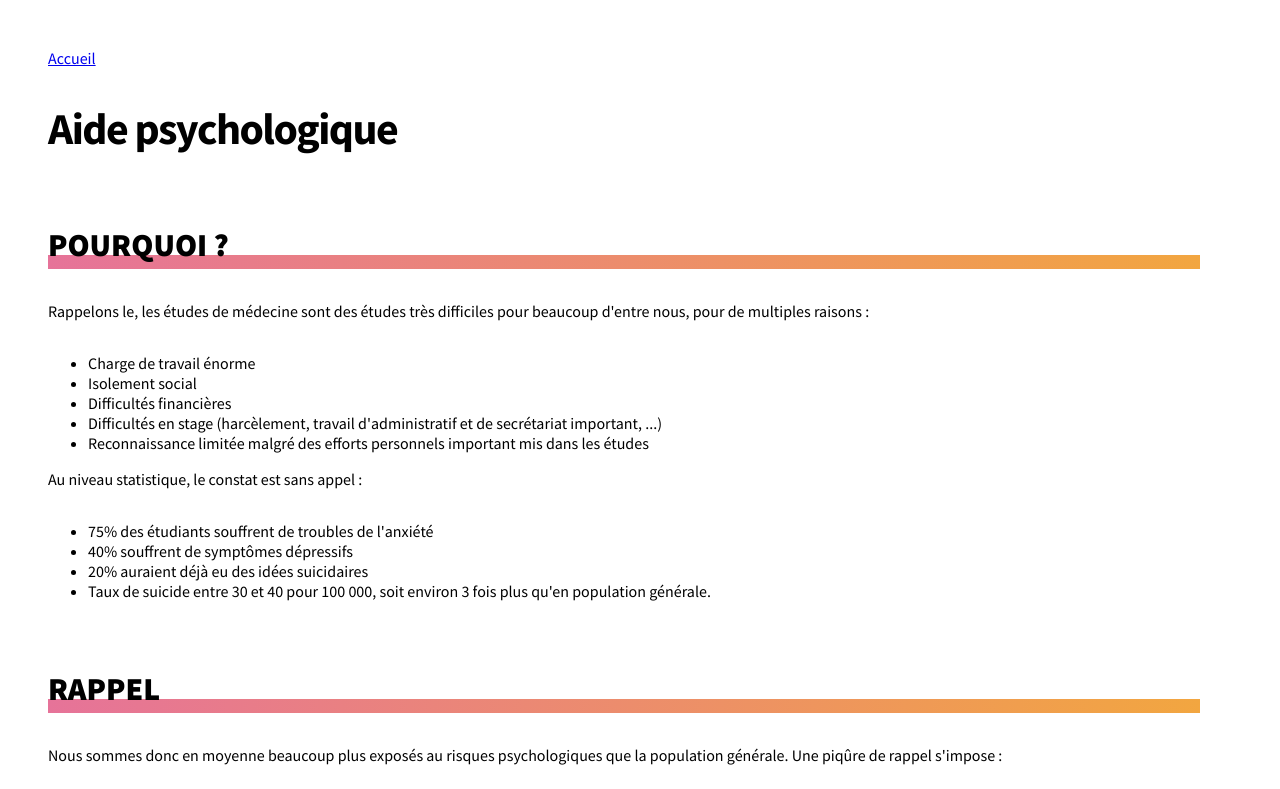
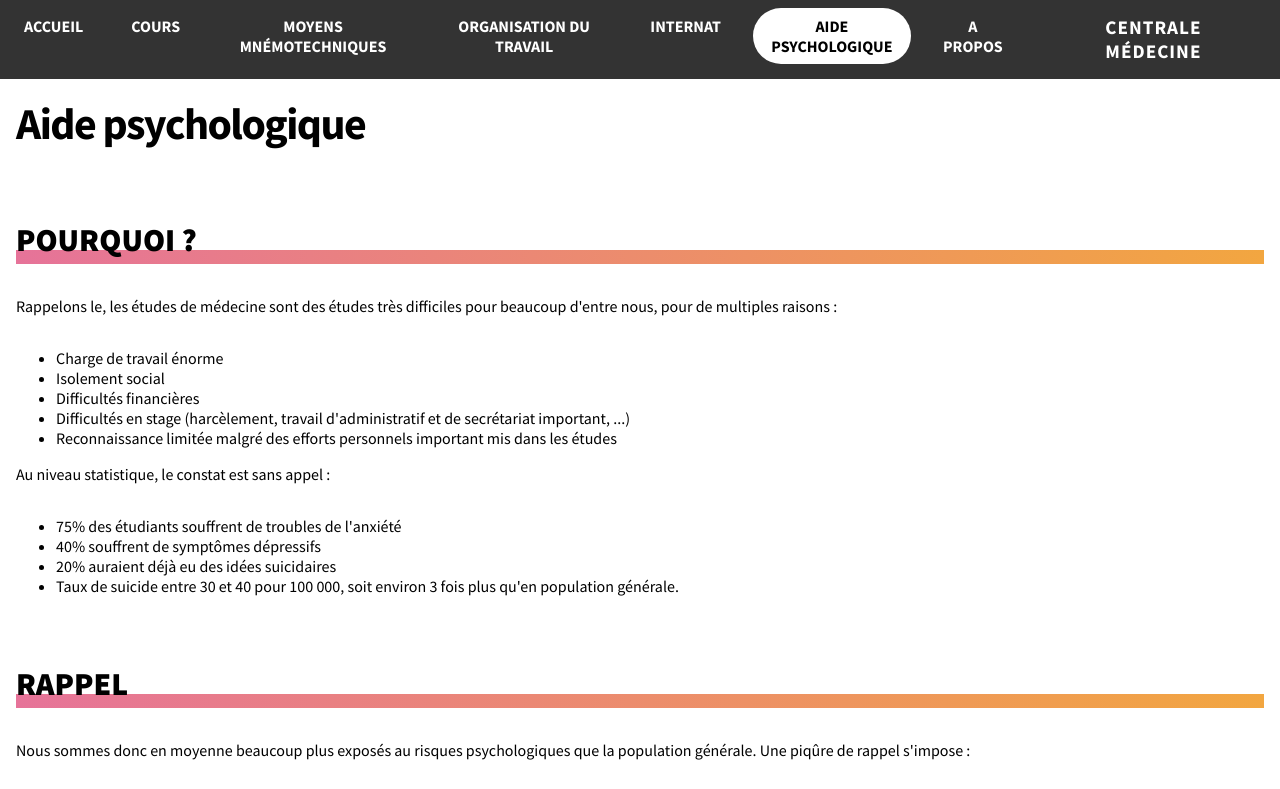
Before and after one commit to rochersuchard/rochersuchard.github.io, a plain HTML site: page aide.html in a window 1280 px wide. Shown: the top 789 px of the page. Drawn offline with Linux system fonts and the light colour scheme.

Commit message:
add code

```diff
--- a/aide.html
+++ b/aide.html
@@ -8,7 +8,18 @@
     </head>
     <body>
         <header>
-            <p><a href="/">Accueil</a></p>
+            <div class="navbar">
+                <ul>
+                    <li><a href="index.html">Accueil</a></li>
+                    <li><a href="cours.html">Cours</a></li>
+                    <li><a href="mnemo.html">Moyens mnémotechniques</a></li>
+                    <li><a href="organisation.html">Organisation du travail</a></li>
+                    <li><a href="internat.html">Internat</a></li>
+                    <li><a class=active href="aide.html">Aide psychologique</a></li>
+                    <li><a href="apropos.html">A propos</a></li>
+                </ul>
+                <div class="logo">Centrale Médecine</div>
+            </div>
         </header>
         <main>
             <h1>Aide psychologique</h1>
--- a/assets/css/styling.css
+++ b/assets/css/styling.css
@@ -7,8 +7,11 @@
 }
 
 body {
-    margin: 3em;
-    margin-right: 5em;
+    margin: 0px;
+}
+
+main {
+    margin : 1em;
 }
 
 p {
@@ -77,3 +80,62 @@ h6 {
 strong {
     font-weight: bold;
 }
+
+header {
+    display: flex;
+}
+
+header .fixed {
+    position: fixed;
+    top: 0px;
+}
+.navbar {
+    background-color: #333;
+    margin: 0;
+    padding: 0;
+    width: 100%;
+    display: flex;
+    top: 0;
+    left: 0;
+    justify-content: space-between;
+    color: white;
+}
+
+.logo
+{
+    display: block;
+    text-align: center;
+    font-size: 1.2em;
+    font-weight: 700;
+    padding: 0.8em 2em;
+    text-transform: uppercase;
+    letter-spacing: 1px;
+}
+
+.navbar ul {
+    display: flex;
+    margin: 0;
+    padding: 0;
+}
+
+.navbar li {
+    padding : 0.5em;
+    list-style-type: none;
+}
+
+.navbar li a {
+    display: block;
+    color: white;
+    text-decoration: none;
+    font-weight: bold;
+    text-align: center;
+    text-transform: uppercase;
+    padding: 0.5em 1em;
+    transition: 0.5s;
+    border-radius: 50px;
+}
+
+.navbar li a:hover, li a.active {
+    background-color: rgb(255, 255, 255);
+    color: black;
+}
```
Also changed, not shown: apropos.html (added, +27 -0 lines), assets/js/mnemos.json (+95 -15 lines), index.html (+18 -13 lines), internat.html (+27 -0 lines), mnemo.html (+12 -1 lines), nav.html (added, +7 -0 lines), organisation.html (+12 -1 lines).
